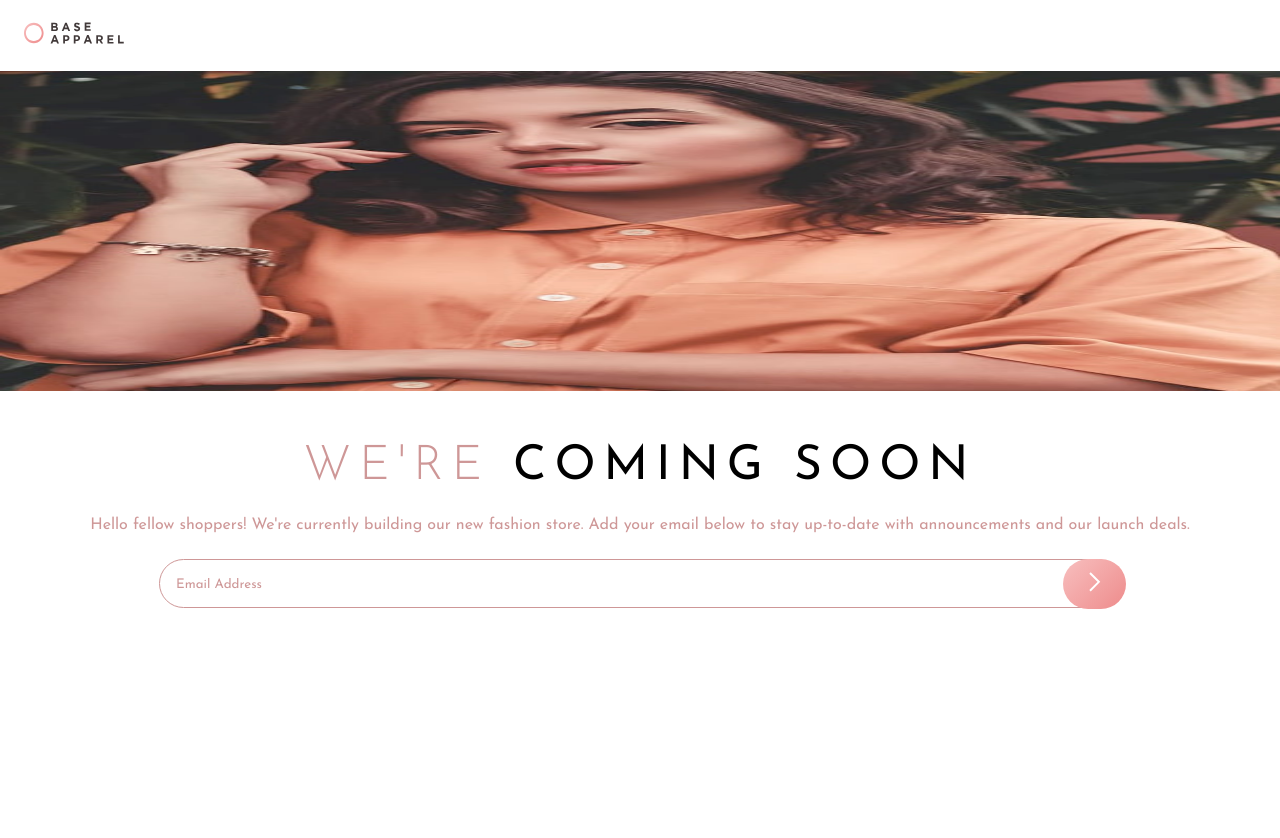
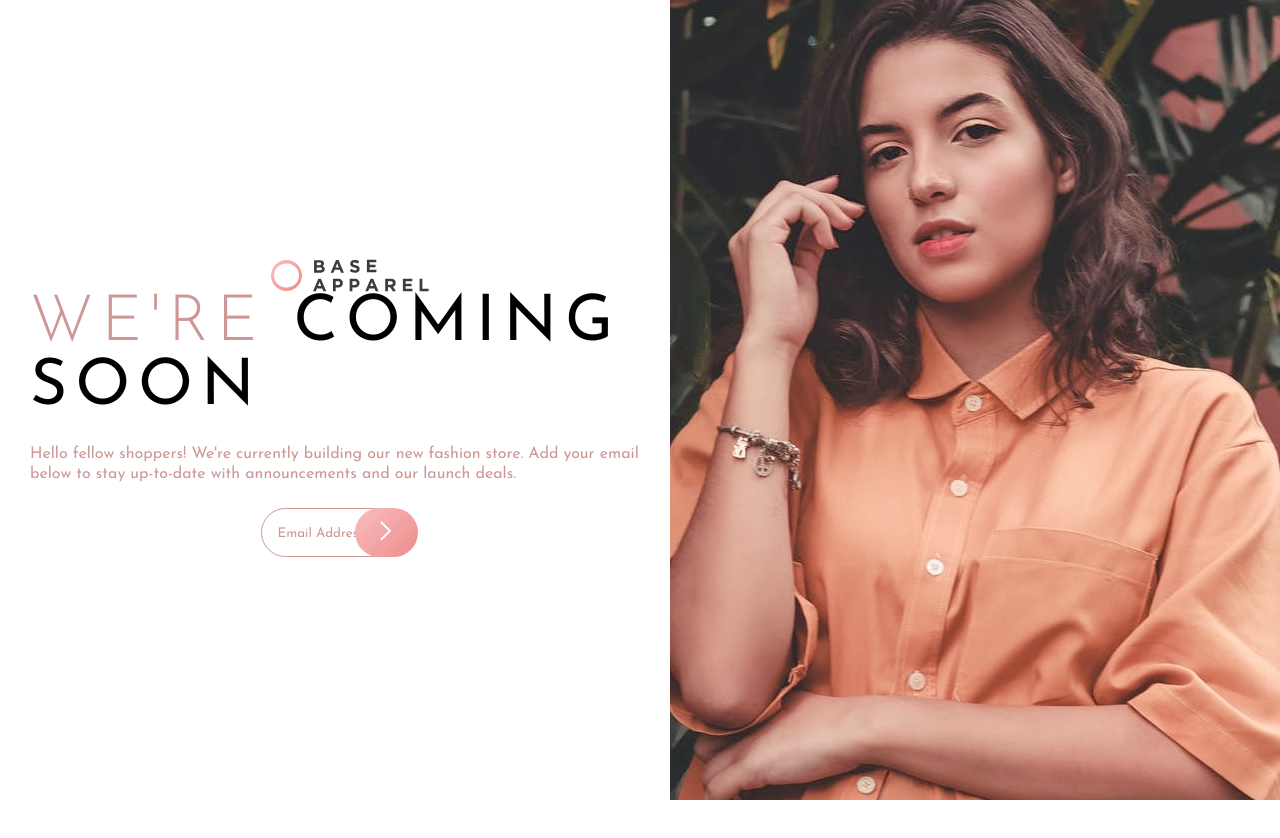
Before and after one commit to Robertron624/base-apparel-coming-soon, a React (Vite) app: page / in a window 1280 px wide. Shown: the top 838 px of the page. After the commit the page ends 800 px from the top, so only its background shows below. Built offline with nearby package versions, Linux system fonts and the light colour scheme.

Commit message:
first desktop styles

```diff
--- a/src/App.jsx
+++ b/src/App.jsx
@@ -10,8 +10,12 @@ function App() {
                 <img src="/logo.svg" alt="logo" />
             </header>
             <main>
-                <img src="/hero-desktop.jpg" alt="hero" />
+                    <div className="heroes">
+                        <img className="hero-mobile" src="/hero-mobile.jpg" alt="hero" />
+                        <img className="hero-desktop" src="/hero-desktop.jpg" alt="hero" />
+                    </div>
                 <div className="container">
+                  <img src="/logo.svg" alt="desktop logo" />
                   <h1>We're <strong>coming soon</strong></h1>
                   <p>
                       {" "}
--- a/src/App.scss
+++ b/src/App.scss
@@ -15,8 +15,18 @@
 // - Linear, 135deg, from hsl(0, 0%, 100%), to hsl(0, 100%, 98%);
 // - Linear, 135deg, from hsl(0, 80%, 86%), to hsl(0, 74%, 74%);
 
+@mixin desktop {
+  @media (min-width: 768px) {
+    @content;
+  }
+}
+
 header {
   padding: 1.4rem 1.5rem;
+
+  @include desktop {
+    display: none;
+  }
 
   img {
     width: 100px;
@@ -28,13 +38,53 @@ main {
   min-height: 100vh;
   text-align: center;
 
-  img {
+  @include desktop {
+    display: flex;
+    flex-direction: row-reverse;
+    text-align: left;
+  }
+
+  .hero-mobile {
     width: 100%;
-    height: 320px;
+    height: 300px;
+
+    @include desktop {
+      display: none;
+    }
   }
+
+  .hero-desktop {
+    display: none;
+
+    @include desktop {
+      display: block;
+      width: 100%;
+      height: 100vh;
+      min-width: 40vw;
+    }
+  }
+
 
   .container {
     padding: 3rem 0 2rem 0;
+
+    @include desktop(){
+      width: 50%;
+      display: flex;
+      align-items: center;
+      flex-direction: column;
+      justify-content: center;
+    }
+
+    .desktop-logo {
+      display: none;
+
+      @include desktop {
+        display: block;
+        width: 100%;
+        height: 100px;
+      }
+    }
 
     h1 {
       padding: 0rem 4rem;
@@ -48,6 +98,11 @@ main {
         font-weight: 400;
         color: #000;
       }
+
+      @include desktop {
+        font-size: 4rem;
+        padding: 0;
+      }
     }
 
     p {
@@ -55,6 +110,10 @@ main {
       padding: 0 2rem ;
       margin-bottom: 1.52rem;
       line-height: 20px;
+
+      @include desktop {
+        padding: 0;
+      }
     }
 
     form {
```
